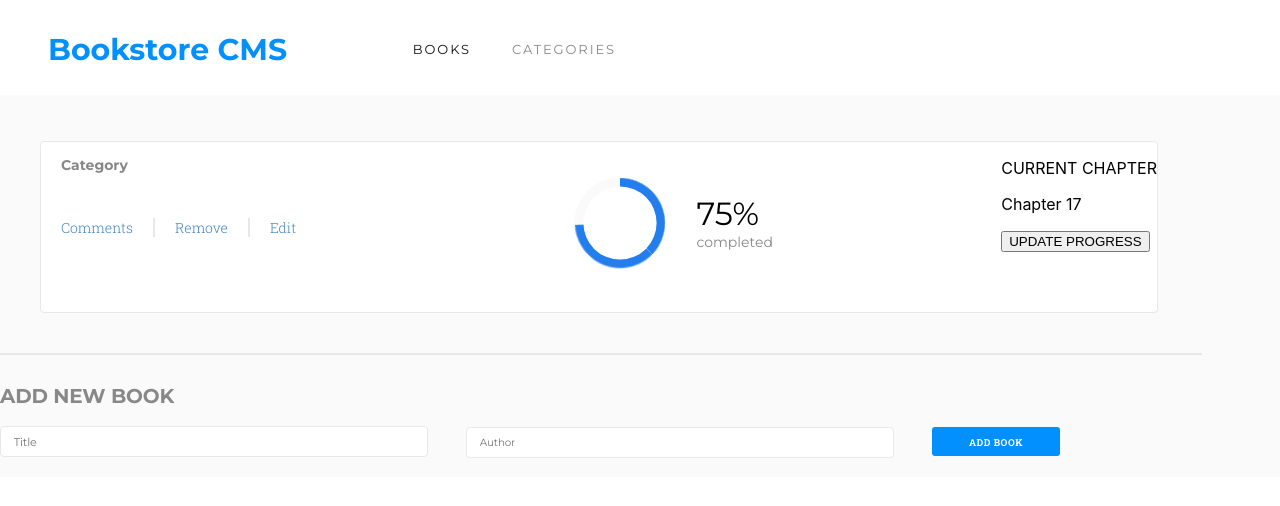
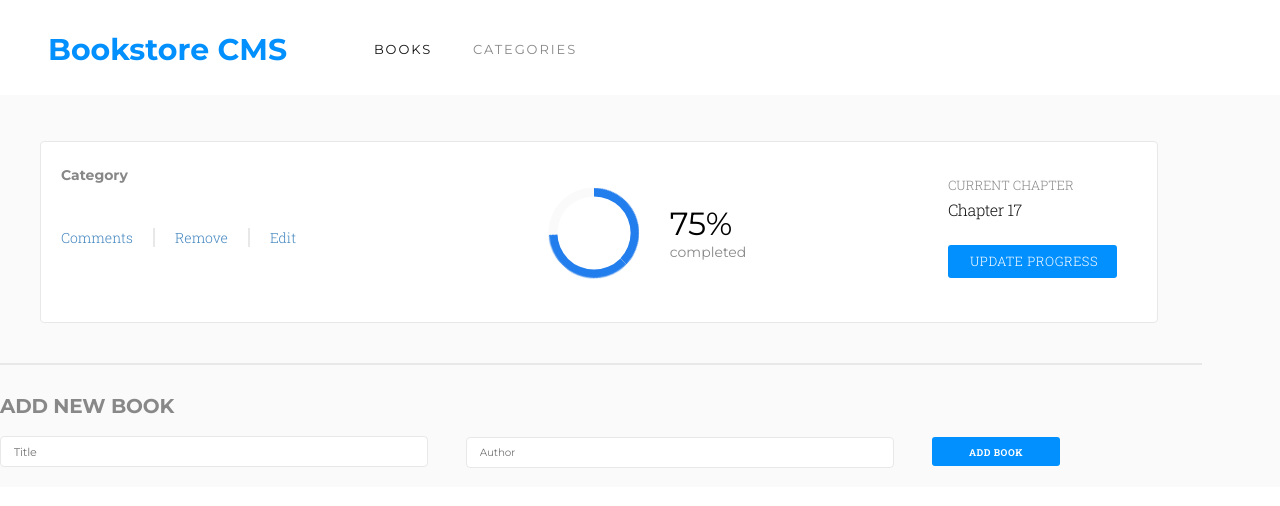
Before and after one commit to Juanse7793/Bookstore, a React (Create React App) app: page / in a window 1280 px wide. Both pictures are taken after typing "Sample", "Sample" into the empty fields and a click on the button "ADD BOOK". Shown: the top 506 px of the page. Built offline with nearby package versions, Linux system fonts and the light colour scheme; no server answers; some icons are missing.

Commit message:
book card completed

```diff
--- a/package.json
+++ b/package.json
@@ -8,6 +8,7 @@
     "@testing-library/react": "^13.1.1",
     "@testing-library/user-event": "^13.5.0",
     "prop-types": "^15.8.1",
+    "@iconify/react": "^3.2.1",
     "react": "^18.1.0",
     "react-dom": "^18.1.0",
     "react-redux": "^8.0.1",
--- a/src/App.css
+++ b/src/App.css
@@ -79,6 +79,7 @@
 
 .book-individual {
   width: 90%;
+  padding-top: 10px;
   height: 10.625rem;
   margin: 20px 0;
   border-radius: 4px;
@@ -264,3 +265,51 @@
   letter-spacing: normal;
   color: #121212;
 }
+
+.third {
+  margin: 0 40px 0 0;
+}
+
+.current {
+  opacity: 0.5;
+  margin: 1.5rem 0 0 0;
+  font-family: Roboto Slab;
+  font-size: 0.813rem;
+  font-weight: 300;
+  font-stretch: normal;
+  font-style: normal;
+  line-height: normal;
+  letter-spacing: normal;
+  color: #121212;
+}
+
+.chapter {
+  margin: 5px 0 25px 0;
+  font-family: Roboto Slab;
+  font-size: 1rem;
+  font-weight: 300;
+  font-stretch: normal;
+  font-style: normal;
+  line-height: normal;
+  letter-spacing: -0.4px;
+  color: #121212;
+}
+
+.progress-btn {
+  padding: 0.438rem 1.188rem 0.5rem 1.375rem;
+  border-radius: 3px;
+  background-color: #0290ff;
+  border: none;
+}
+
+.progress {
+  font-family: Roboto Slab;
+  font-size: 0.813rem;
+  font-weight: 300;
+  font-stretch: normal;
+  font-style: normal;
+  line-height: normal;
+  letter-spacing: 0.5px;
+  text-align: center;
+  color: #ffffff;
+}
--- a/src/components/Book.jsx
+++ b/src/components/Book.jsx
@@ -50,9 +50,9 @@ const Book = (props) => {
           </div>
         </div>
         <div className="third">
-          <p>CURRENT CHAPTER</p>
-          <p>Chapter 17</p>
-          <button type="button">UPDATE PROGRESS</button>
+          <p className="current">CURRENT CHAPTER</p>
+          <p className="chapter">Chapter 17</p>
+          <button className="progress-btn" type="button"><span className="progress">UPDATE PROGRESS</span></button>
         </div>
       </div>
     </li>
--- a/src/pages/navbar.js
+++ b/src/pages/navbar.js
@@ -1,5 +1,6 @@
 import React from 'react';
 import './Style.css';
+import { Icon } from '@iconify/react';
 
 const Navbar = () => (
   <div className="navbar">
@@ -10,6 +11,9 @@ const Navbar = () => (
       <a className="links-books" href="/">BOOKS</a>
       <a className="links-categories" href="/categories">CATEGORIES</a>
     </div>
+    <div className="circle-person">
+      <Icon icon="bi:person-fill" />
+    </div>
   </div>
 );
 
```
Also changed, not shown: 1 other file (tests, documents, lock files or other folders).
